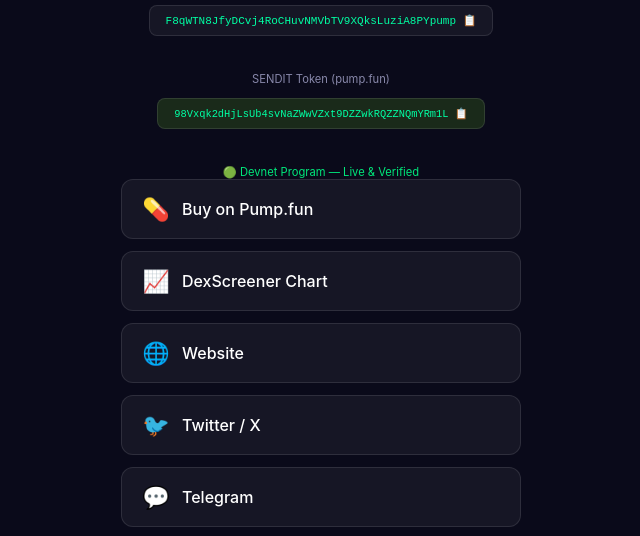
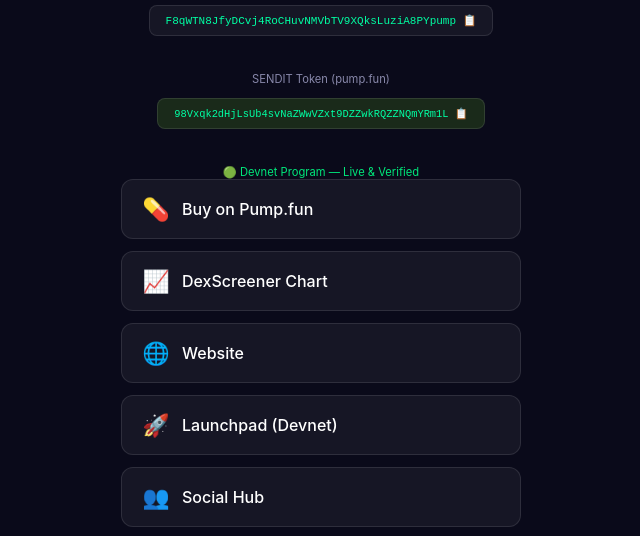
Before and after one commit to joebower1983-a11y/send_it, a plain HTML site: page app/links.html in a window 1280 px wide. Shown: the part 209-745 px from the top of the page, without its empty margins (319-959 px from the left). Drawn offline with Linux system fonts and the light colour scheme.

Commit message:
feat: Add launchpad + social hub to linktree

```diff
--- a/app/links.html
+++ b/app/links.html
@@ -145,6 +145,12 @@
   <a class="link" href="https://send-it-seven-sigma.vercel.app" target="_blank">
     <span class="icon">🌐</span> Website
   </a>
+  <a class="link" href="https://send-it-seven-sigma.vercel.app/launchpad.html" target="_blank">
+    <span class="icon">🚀</span> Launchpad (Devnet)
+  </a>
+  <a class="link" href="https://send-it-seven-sigma.vercel.app/social.html" target="_blank">
+    <span class="icon">👥</span> Social Hub
+  </a>
   <a class="link" href="https://twitter.com/SendItSolana420" target="_blank">
     <span class="icon">🐦</span> Twitter / X
   </a>
```
Also changed, not shown: docs/links.html (+6 -0 lines).
